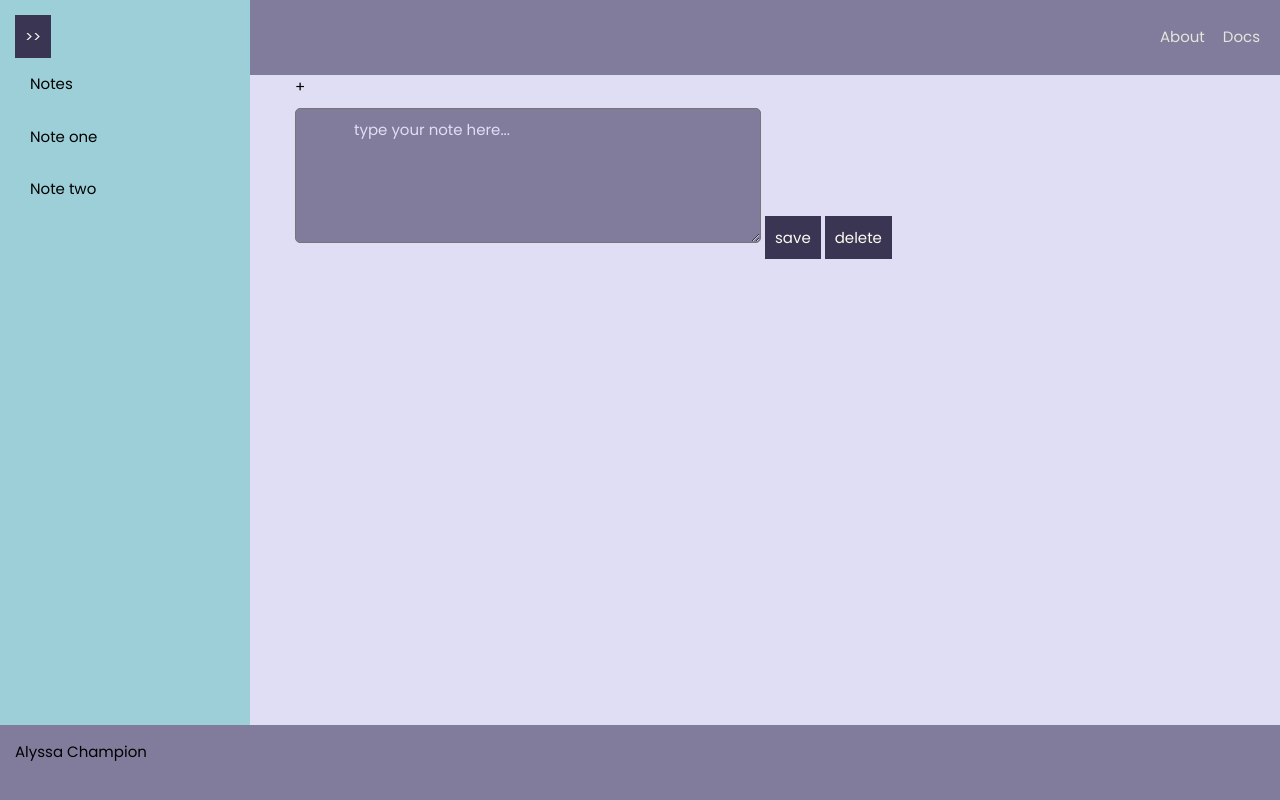
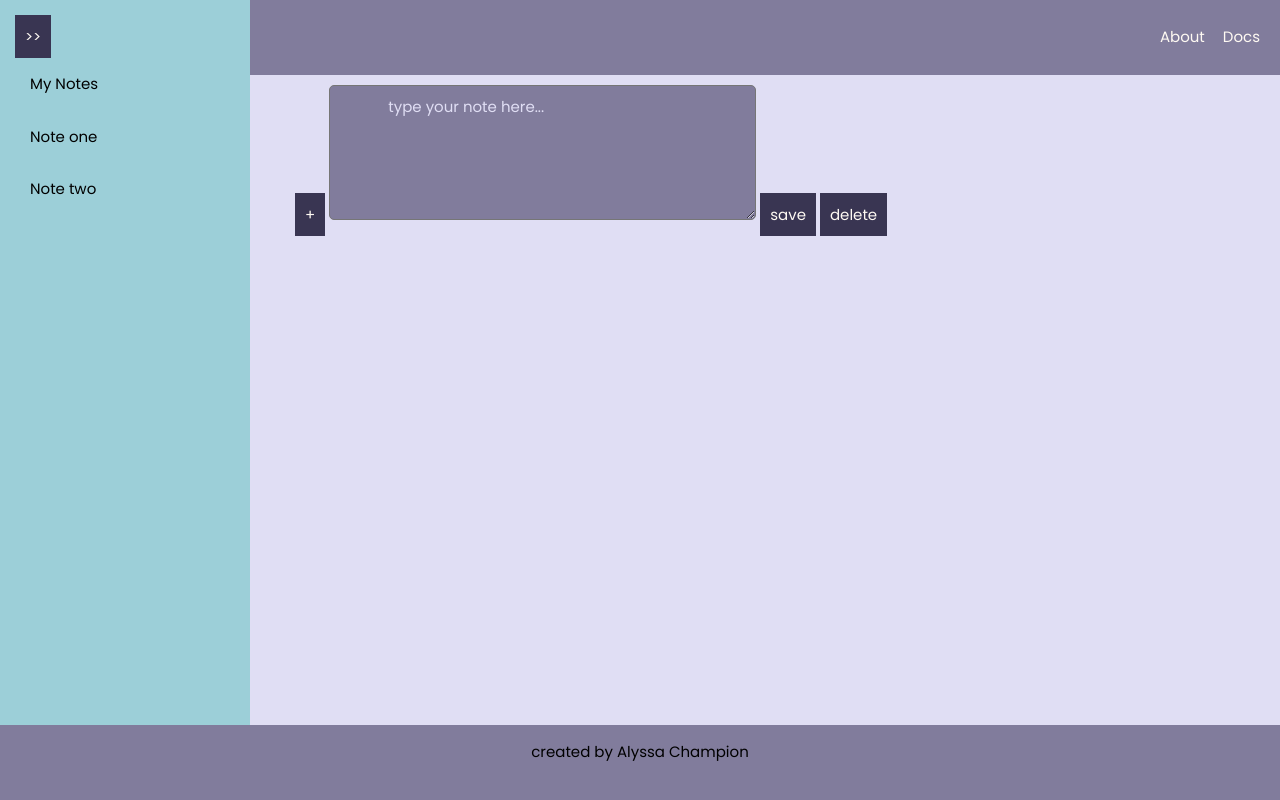
Before and after one commit to Champion-Alyssa/assignment_1, a plain HTML site: page note.html in a window 1280 px wide. Drawn offline with Linux system fonts and the light colour scheme.

Commit message:
added new note button with styling

```diff
--- a/note.html
+++ b/note.html
@@ -22,22 +22,23 @@
     <div class="side">
         <div class="side-item">
             <button class="side-button" type="button">>></button>
-            <div class="nav-side">Notes</div>
+            <div class="nav-side">My Notes</div>
             <div class="nav-side">Note one</div>
             <div class="nav-side">Note two</div>
         </div>
     </div>
     <div class="main">
-        <label for="note">+</label>
+        <label for="notes"></label>
+        <button class="new-note" type="button">+</button>
         <textarea id="note" name="note"
-          rows="5" cols="33">
+          rows="5" cols="30">
             type your note here...
         </textarea>
         <button class="save-button" type="button">save</button>
         <button class="delete-button" type="button">delete</button>
     </div>
     <div class="footer">
-        <p>Alyssa Champion</p>
+        <p>created by Alyssa Champion</p>
     </div>
 </textarea>
 </body>
--- a/styles.css
+++ b/styles.css
@@ -41,6 +41,7 @@
     grid-area: f ;
     background-color:#817c9c;
     padding: 1rem;
+    text-align: center;
 }
 
 nav ul {
@@ -53,7 +54,7 @@ nav ul {
 nav a {
     text-decoration: none;
     margin-left: 10px;
-    color: #e5e5dc;
+    color:#fffaf3;
 }
 
 .nav-item {
@@ -107,6 +108,14 @@ label {
     padding: 10px 10px;
 }
 
+.new-note {
+    border: none;
+    background-color:#393552 ;
+    color: #fffaf3;
+    text-align: right;
+    padding: 10px 10px;
+}
+
 @media screen and (max-width: 1000px) {
     * {
         font-size: 1rem;
```
Also changed, not shown: index.html (+1 -1 lines).
